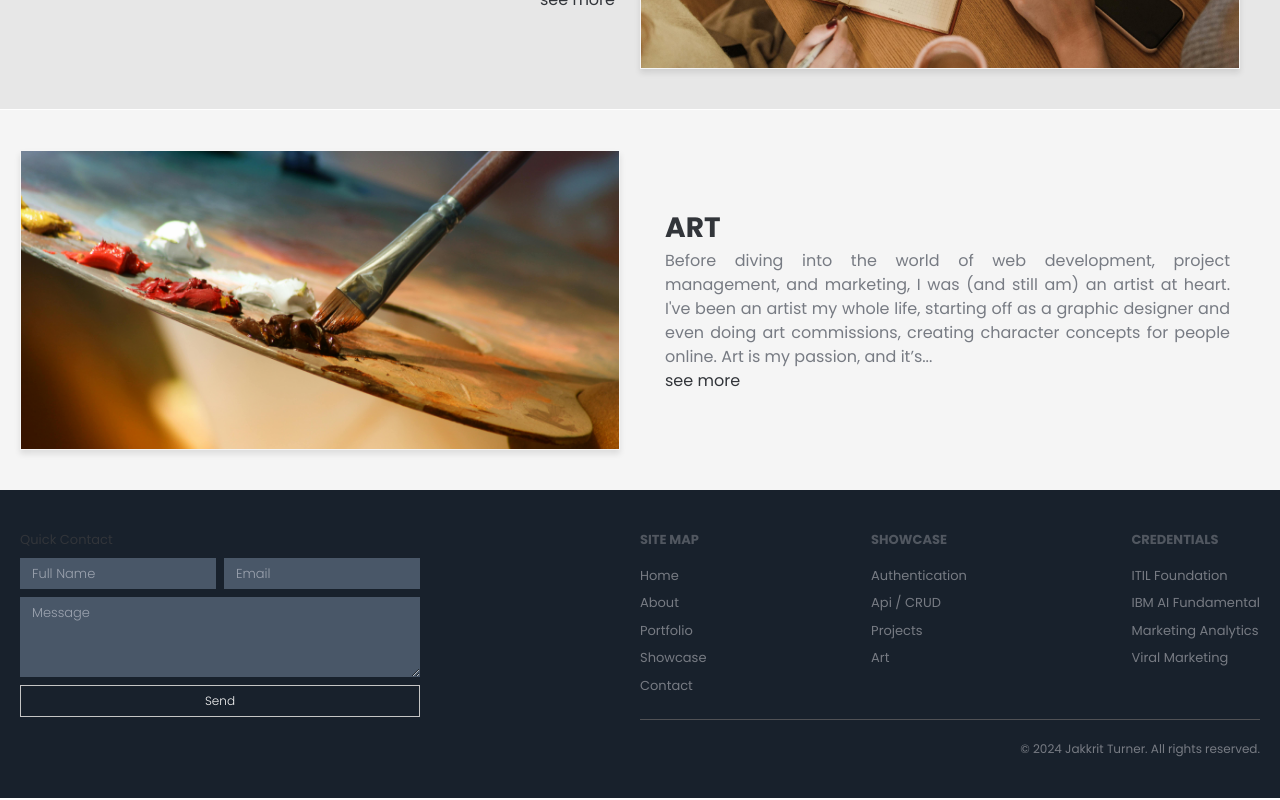
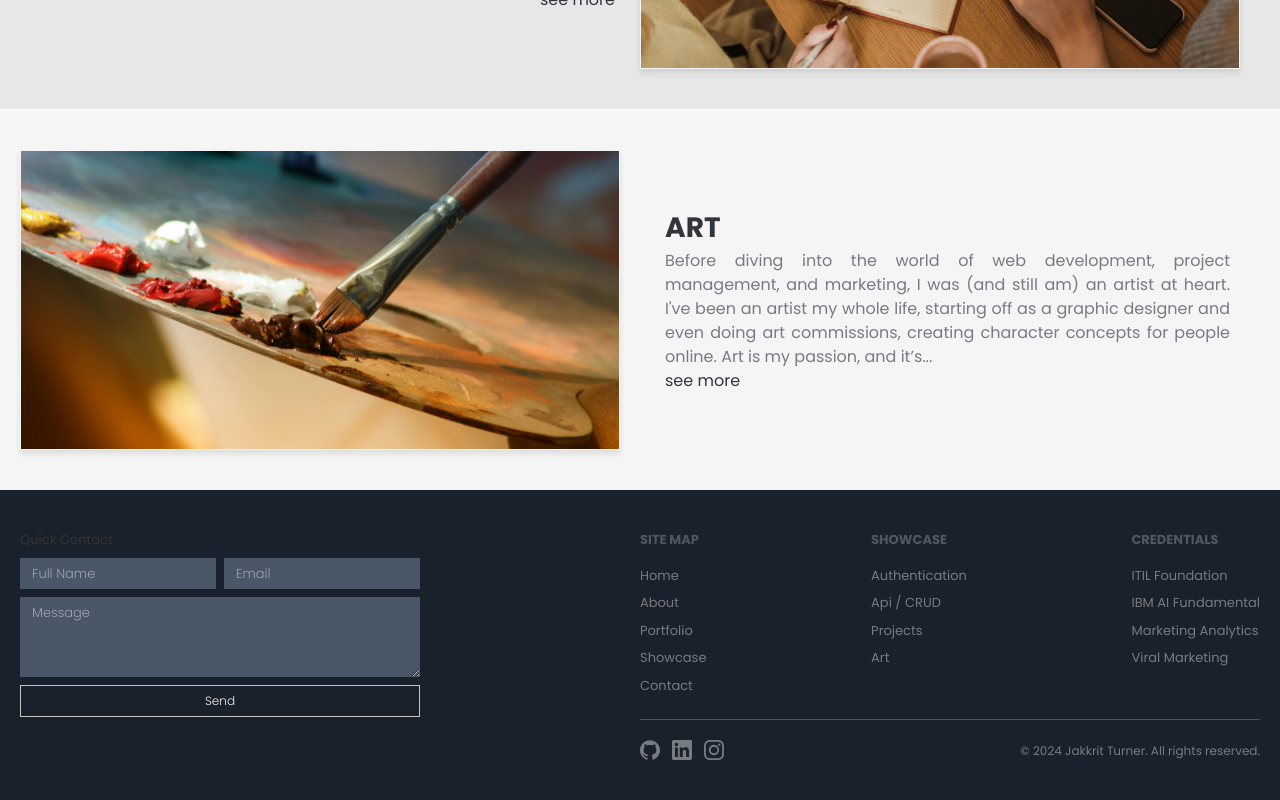
Before and after one commit to jkTurner/mysite, a Next.js app: page / in a window 1280 px wide. Shown: the part 1659-2459 px from the top of the page. Built offline with nearby package versions, Linux system fonts and the light colour scheme.

Commit message:
added social links

```diff
--- a/app/components/footer/footer-menus/FooterMenusB.tsx
+++ b/app/components/footer/footer-menus/FooterMenusB.tsx
@@ -2,6 +2,12 @@ import Link from "next/link";
 import { Paths } from "@/app/lib/Paths";
 import { capitalFirstLetter } from "@/app/lib/utils";
 import styles from "./footerMenu.module.css"
+
+// icons
+import { SiGithub } from "react-icons/si";
+import { SiLinkedin } from "react-icons/si";
+import { SiInstagram } from "react-icons/si";
+
 
 const FooterMenusB = () => {
     return (
@@ -40,8 +46,19 @@ const FooterMenusB = () => {
                     <a className="link link-hover">Viral Marketing</a>
                 </nav>
             </footer>
-            <div className={`flex justify-end ${styles.copyright}`}>
-                <p>© 2024 Jakkrit Turner. All rights reserved.</p>
+            <div className={`flex justify-between ${styles.copyright} `}>
+                <div className="flex text-xl gap-3 text-[var(--textDetails)]">
+                    <a href="https://github.com/jkTurner" target="_blank" rel="noopener">
+                        <SiGithub className="hover:text-[var(--jkGold)]" />
+                    </a>
+                    <a href="https://www.linkedin.com/in/jakkrit-turner/" target="_blank" rel="noopener">
+                        <SiLinkedin className="hover:text-[var(--jkGold)]" />
+                    </a>
+                    <a href="https://www.instagram.com/joshkturner/" target="_blank" rel="noopener">
+                        <SiInstagram className="hover:text-[var(--jkGold)]" />
+                    </a>
+                </div>
+                <p className="self-end">© 2024 Jakkrit Turner. All rights reserved.</p>
             </div>
         </div>
     )
```
